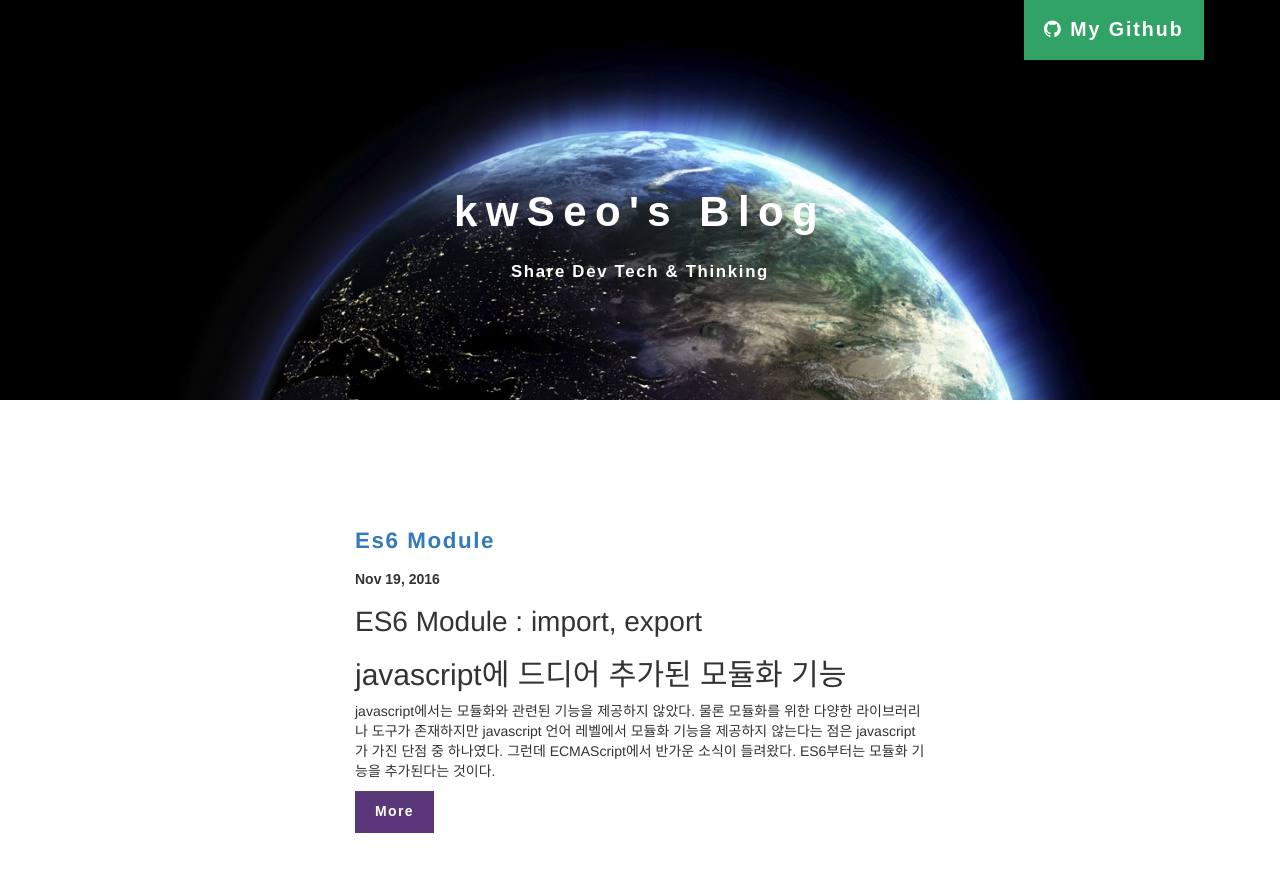
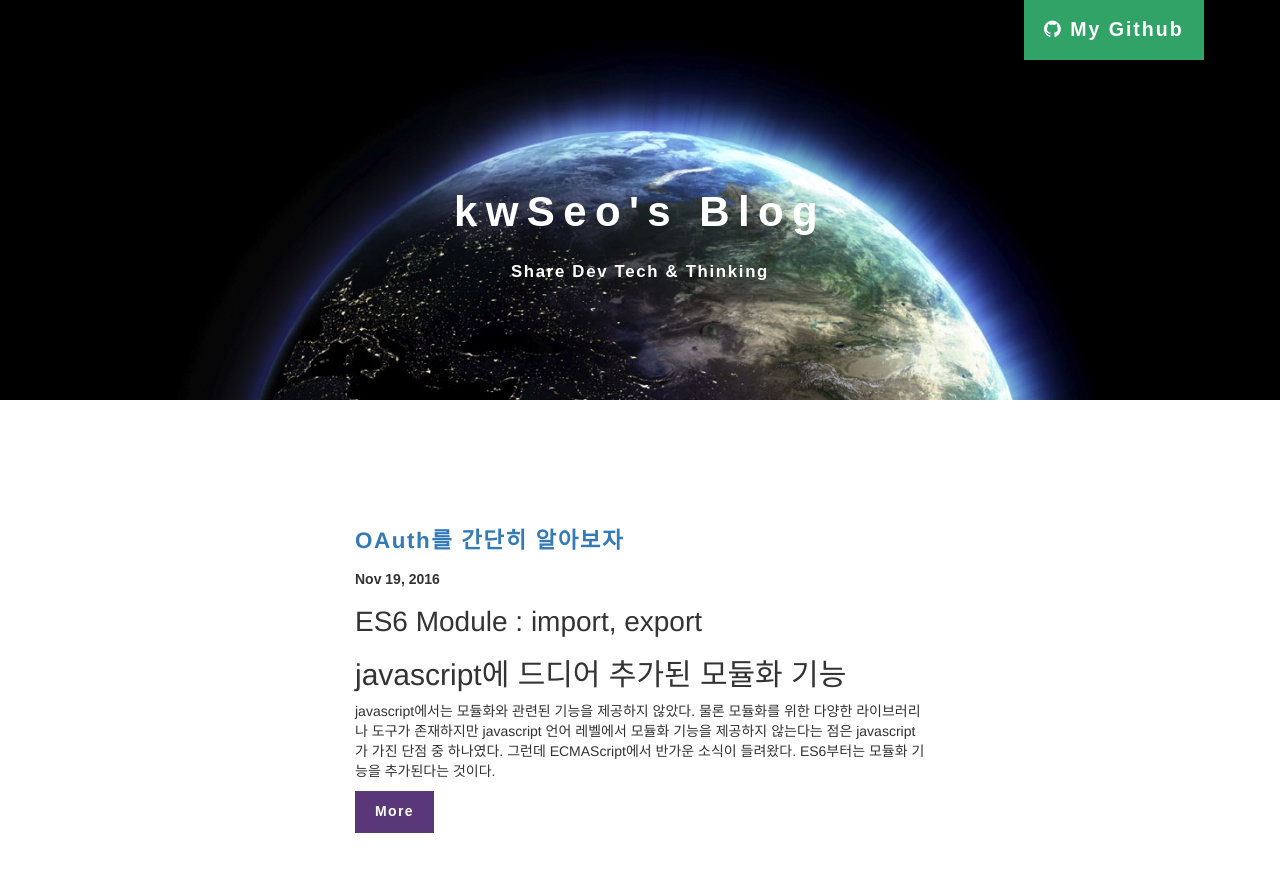
Before and after one commit to kwSeo/kwSeo.github.io, a Jekyll site: the page built from index.html, in a window 1280 px wide and 900 px high. Shown: the top 872 px of the window. Built offline with Jekyll 4.4.1, drawn with Linux system fonts in a browser that asks for light colours; nearby versions of some CDN libraries; library files that are not in the unit come from our copies; the list of posts is cut into pages by our own code; comment, search, counter and statistics services are not loaded.

Commit message:
Update 2016-11-19-es6-module.md

```diff
--- a/_posts/2016-11-19-es6-module.md
+++ b/_posts/2016-11-19-es6-module.md
@@ -1,3 +1,9 @@
+---
+layout: post
+title: "OAuth를 간단히 알아보자"
+categories: 보안 로그인 oauth
+---
+
 # ES6 Module : import, export
 ## javascript에 드디어 추가된 모듈화 기능
 javascript에서는 모듈화와 관련된 기능을 제공하지 않았다. 물론 모듈화를 위한 다양한 라이브러리나 도구가 존재하지만 javascript 언어 레벨에서 모듈화 기능을 제공하지 않는다는 점은 javascript가 가진 단점 중 하나였다. 그런데 ECMAScript에서 반가운 소식이 들려왔다. ES6부터는 모듈화 기능을 추가된다는 것이다.
```
